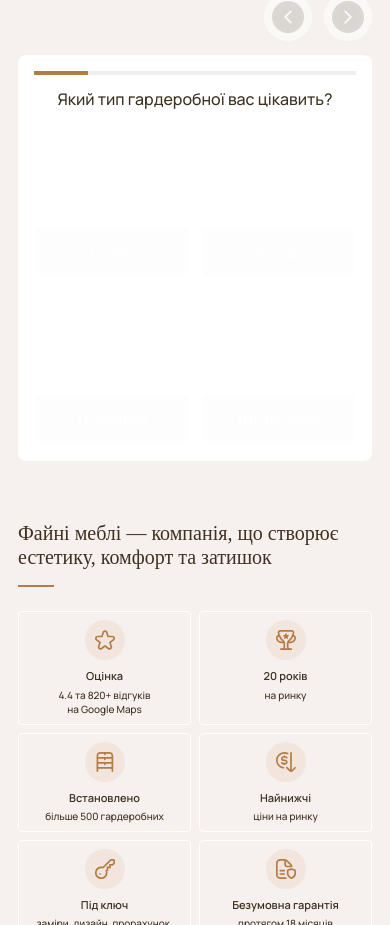
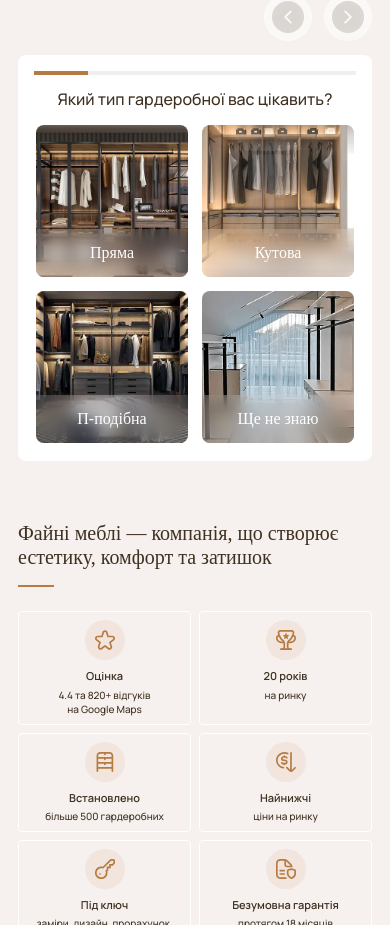
Before and after one commit to frontwebil/fayni-mebli-garderobny, a React (Vite) app: page / in a window 390 px wide. Shown: the part 3417-4342 px from the top of the page. Built offline with nearby package versions, Linux system fonts and the light colour scheme; a web font is replaced by a local one.

Commit message:
fix: Quiz images + Hero wardrobe preloaders
- Fix quiz card images not rendering (CSS specificity conflict with ImagePreloader)
- Use parent-scoped `.calculating-wrapper-grid-card .image-preloader-wrapper` selector
- Add ImagePreloader to Hero wardrobe example cards

```diff
--- a/src/Components/Calculating/Calculating.tsx
+++ b/src/Components/Calculating/Calculating.tsx
@@ -143,7 +143,7 @@
                       className="calculating-wrapper-grid-card-img"
                       loading="lazy"
                       decoding="async"
-                      wrapperClassName="calculating-wrapper-grid-card-img-wrapper"
+
                     />
                     {quizData.type === "Пряма" && (
                       <div className="calculating-wrapper-grid-card-choosed">
@@ -167,7 +167,7 @@
                       className="calculating-wrapper-grid-card-img"
                       loading="lazy"
                       decoding="async"
-                      wrapperClassName="calculating-wrapper-grid-card-img-wrapper"
+
                     />
                     {quizData.type === "Кутова" && (
                       <div className="calculating-wrapper-grid-card-choosed">
@@ -191,7 +191,7 @@
                       className="calculating-wrapper-grid-card-img"
                       loading="lazy"
                       decoding="async"
-                      wrapperClassName="calculating-wrapper-grid-card-img-wrapper"
+
                     />
                     {quizData.type === "П-подібна" && (
                       <div className="calculating-wrapper-grid-card-choosed">
@@ -217,7 +217,7 @@
                       className="calculating-wrapper-grid-card-img"
                       loading="lazy"
                       decoding="async"
-                      wrapperClassName="calculating-wrapper-grid-card-img-wrapper"
+
                     />
                     {quizData.type === "Ще не знаю" && (
                       <div className="calculating-wrapper-grid-card-choosed">
--- a/src/Components/Calculating/style.css
+++ b/src/Components/Calculating/style.css
@@ -170,7 +170,7 @@
 .calculating-wrapper-grid-card-choosed svg {
   color: rgba(246, 241, 238, 1);
 }
-.calculating-wrapper-grid-card-img-wrapper {
+.calculating-wrapper-grid-card .image-preloader-wrapper {
   position: absolute;
   inset: 0;
   background: rgba(63, 49, 33, 0.04);
@@ -343,15 +343,6 @@
     aspect-ratio: 1 / 1;
   }
 
-  .calculating-wrapper-grid-card-img {
-    position: absolute;
-    top: 0;
-    left: 0;
-    width: 100%;
-    height: 100%;
-    object-fit: cover;
-  }
-
   .calculating-wrapper-content-text {
     padding: 10px 0;
     font-size: 16px;
```
Also changed, not shown: src/Components/Hero/Hero.tsx (+5 -4 lines), src/Components/Hero/style.css (+10 -0 lines).
